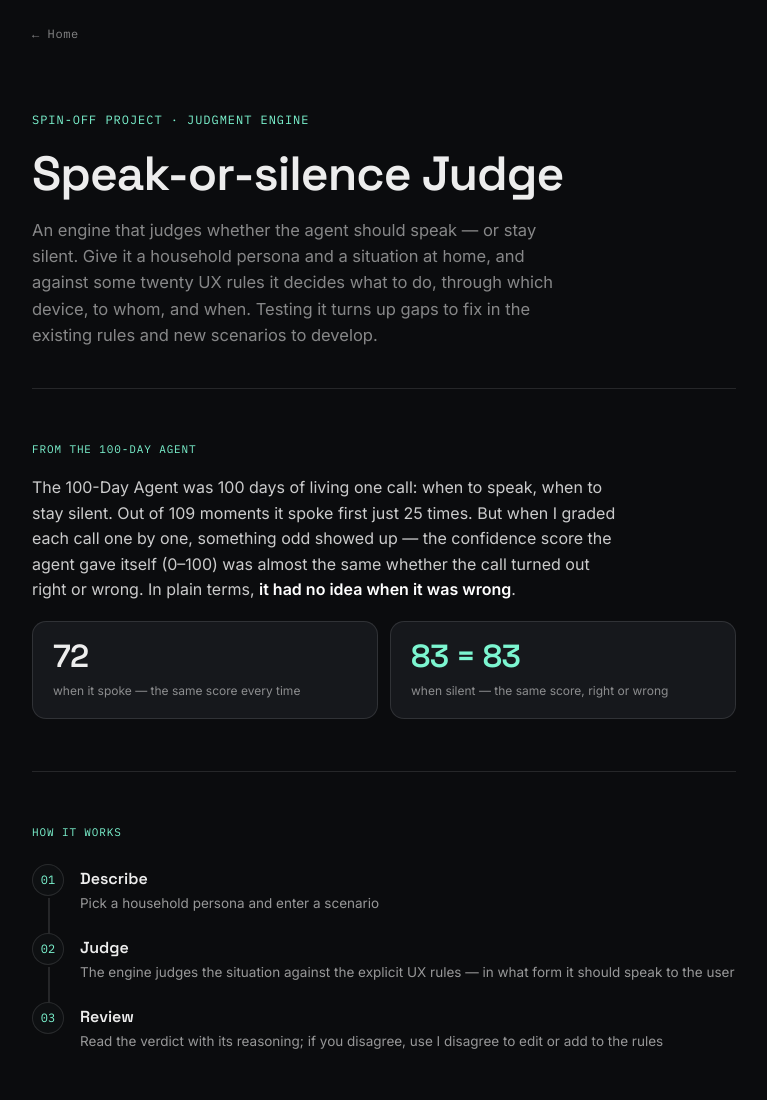
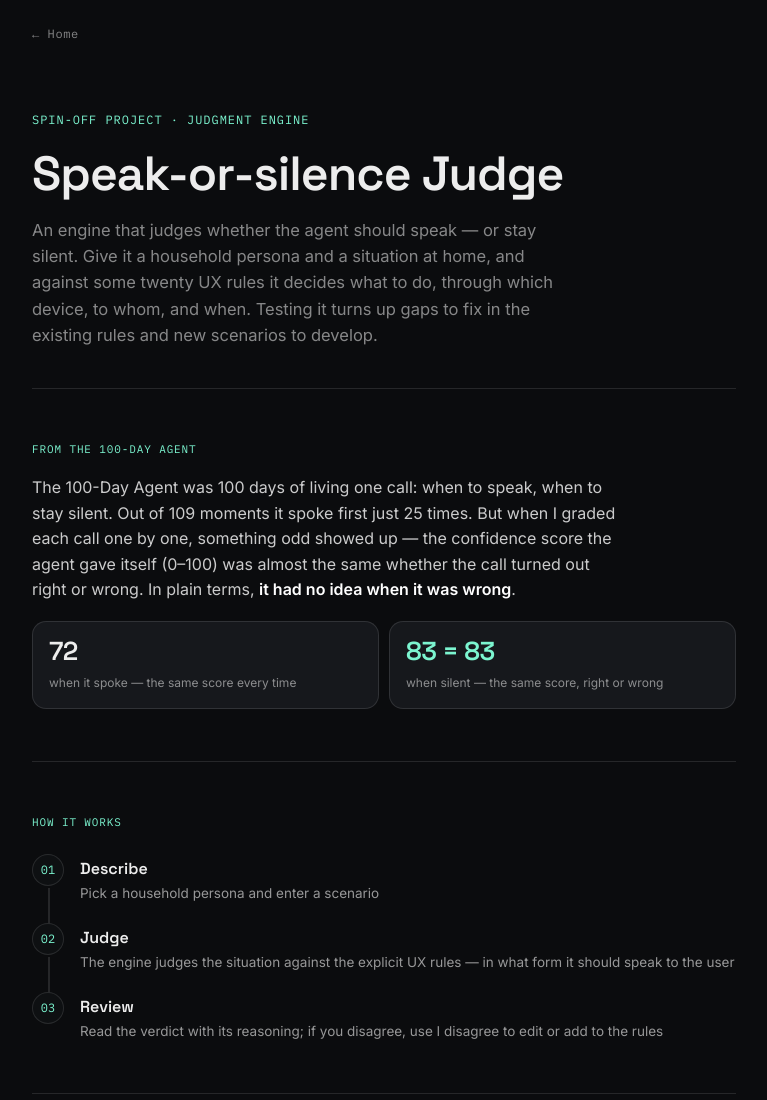
Before and after one commit to ivyrarara/hello, a plain HTML site: page bixby-judge.html in a window 1280 px wide. Shown: the top 1100 px of the page, without its empty margins (256-1023 px from the left). Drawn offline with Linux system fonts and the light colour scheme.

Commit message:
Judge: lay the two lineage stats side by side (#130)
Switch .run-stats to a 2-column grid so the 72 and 83=83 boxes sit left/
right instead of stacking; trim the number size and padding so "83 = 83"
fits the narrower column without wrapping.


Claude-Session: https://claude.ai/code/session_01DZ62NLeDr9GTs39g9b6YtY

Co-authored-by: Claude <noreply@anthropic.com>

```diff
--- a/bixby-judge.html
+++ b/bixby-judge.html
@@ -41,9 +41,9 @@
   .insight .num{font-family:'IBM Plex Mono', monospace; font-size:11px; color:var(--a1);}
   .insight p{font-family:'Space Grotesk','Noto Sans KR', sans-serif; font-size:15.5px; font-weight:500; margin-top:5px; line-height:1.45;}
 
-  .run-stats{display:flex; flex-wrap:wrap; gap:12px; margin-top:18px;}
-  .stat{flex:1 1 150px; background:var(--bg-2); border:1px solid var(--line); border-radius:14px; padding:18px 20px;}
-  .stat .n{font-family:'Space Grotesk', sans-serif; font-weight:600; font-size:32px; line-height:1; letter-spacing:-0.02em;}
+  .run-stats{display:grid; grid-template-columns:1fr 1fr; gap:10px; margin-top:18px;}
+  .stat{min-width:0; background:var(--bg-2); border:1px solid var(--line); border-radius:14px; padding:16px 16px;}
+  .stat .n{font-family:'Space Grotesk', sans-serif; font-weight:600; font-size:26px; line-height:1; letter-spacing:-0.02em; white-space:nowrap;}
   .stat .l{font-family:'Inter','Noto Sans KR', sans-serif; font-size:12px; letter-spacing:0; color:var(--muted); margin-top:9px; display:block;}
   .stat.hl .n{color:var(--a2);}
 
```
